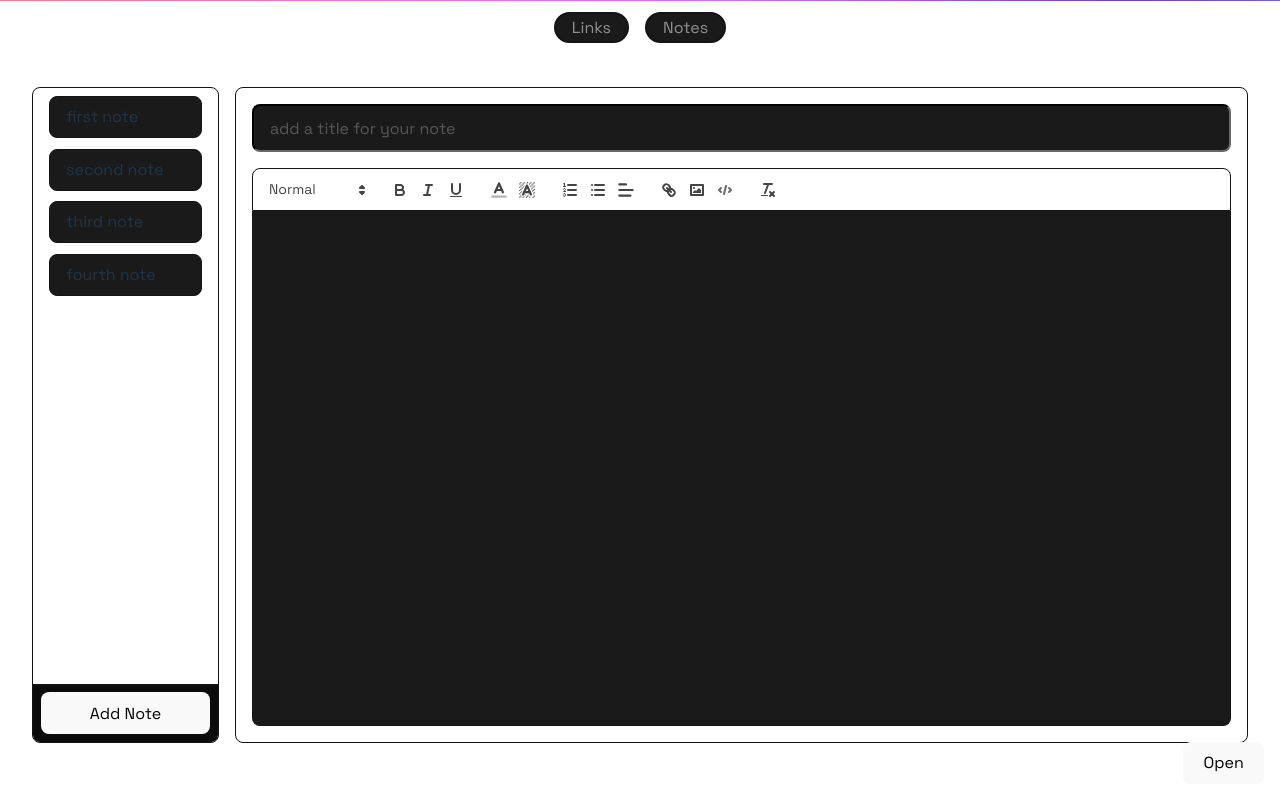
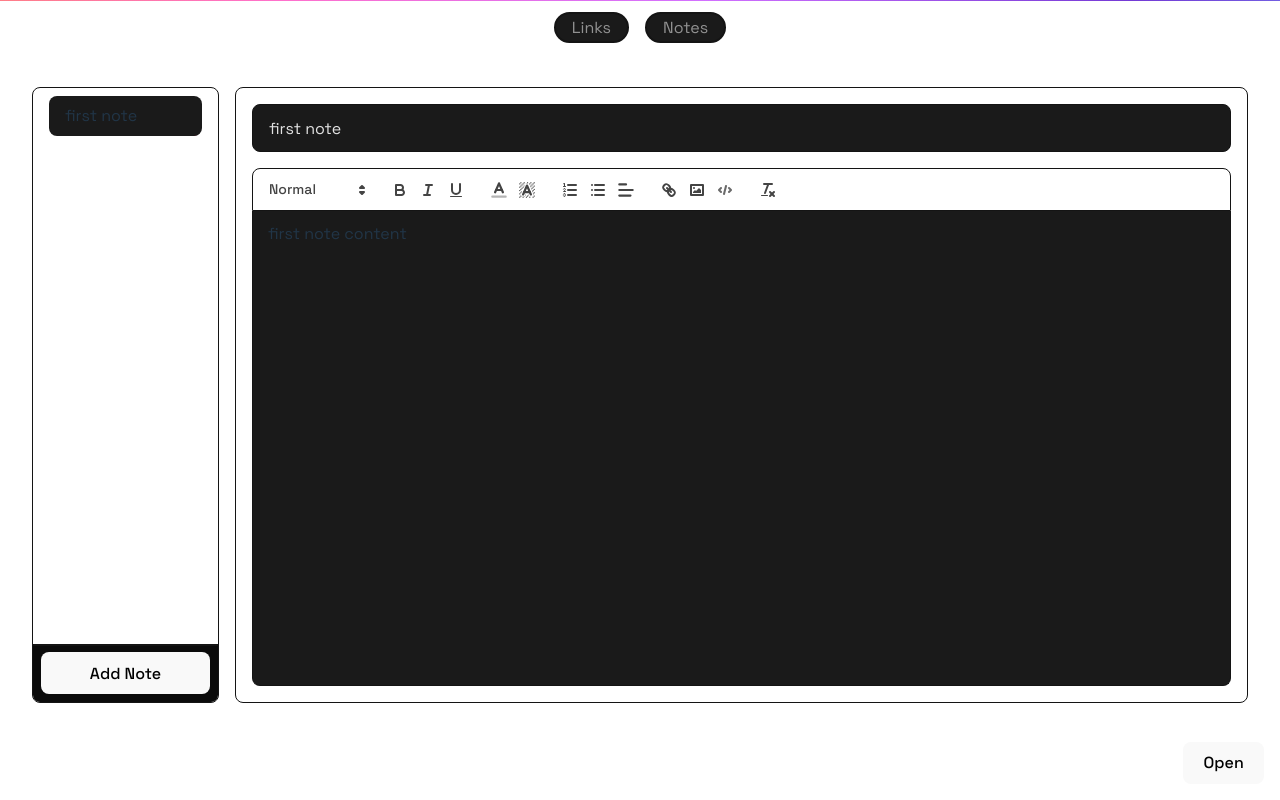
Before and after one commit to BigBadBodyPillow/utility, a React (Vite) app: page /utility/notes in a window 1280 px wide. Built offline with nearby package versions, Linux system fonts and the light colour scheme.

Commit message:
note selection and deletion. delete icon also

```diff
--- a/index.html
+++ b/index.html
@@ -10,7 +10,7 @@
     <link rel="preconnect" href="https://fonts.googleapis.com" />
     <link rel="preconnect" href="https://fonts.gstatic.com" crossorigin />
     <link
-      href="https://fonts.googleapis.com/css2?family=Space+Grotesk&display=swap"
+      href="https://fonts.googleapis.com/css2?family=Space+Grotesk:wght@300..700&display=swap"
       rel="stylesheet"
     />
   </head>
--- a/src/Components/Notes/Notes.css
+++ b/src/Components/Notes/Notes.css
@@ -8,6 +8,17 @@
   /* height: calc(100vh - 4rem); */
   max-height: 90%;
   box-sizing: border-box;
+}
+
+@media (height < 850px) {
+  .notes {
+    max-height: 85%;
+  }
+}
+@media (height < 600px) {
+  .notes {
+    max-height: 80%;
+  }
 }
 
 .notes-edit {
@@ -77,7 +88,7 @@
   color: var(--colour);
   background-color: var(--button-colour);
   border-radius: var(--border-radius);
-  border-color: var(--border-colour);
+  border: 1px solid var(--border-colour);
   height: 3rem;
   padding-left: 1rem;
 }
--- a/src/Components/Notes/Notes.tsx
+++ b/src/Components/Notes/Notes.tsx
@@ -1,4 +1,4 @@
-import { useState } from 'react';
+import { useState, useRef, useEffect } from 'react';
 
 //css
 import './Notes.css';
@@ -12,42 +12,135 @@ import { PrimeReactProvider } from 'primereact/api';
 import { Editor } from 'primereact/editor';
 // import 'primereact/resources/themes/lara-light-cyan/theme.css';
 
+type Note = {
+  id: number;
+  title: string;
+  content: string;
+};
+
+const SAVE_DELAY = 2000;
+const STORAGE_KEY = 'notes-app-data';
+
 export function Notes() {
-  const [text, setText] = useState('');
+  // const [editingStatus, setEditingStatus] = useState<boolean>(false);
+
+  const [notes, setNotes] = useState<Note[]>(() => {
+    const saved = localStorage.getItem(STORAGE_KEY);
+    if (saved) {
+      return JSON.parse(saved);
+    }
+    return [
+      { id: 0, title: 'first note', content: '<p>first note content</p>' },
+    ];
+  });
+
+  const [selectedId, setSelectedId] = useState<number | null>(
+    notes[0]?.id ?? null
+  );
+
+  const saveTimeoutRef = useRef<ReturnType<typeof setTimeout> | null>(null);
+  const nextIdRef = useRef<number>(0);
+
+  useEffect(() => {
+    if (notes.length > 0) {
+      nextIdRef.current = Math.max(...notes.map((n) => n.id)) + 1;
+    }
+  }, []);
+
+  // save to local storage
+  useEffect(() => {
+    if (saveTimeoutRef.current) {
+      clearTimeout(saveTimeoutRef.current);
+    }
+
+    saveTimeoutRef.current = setTimeout(() => {
+      localStorage.setItem(STORAGE_KEY, JSON.stringify(notes));
+    }, SAVE_DELAY);
+
+    return () => {
+      if (saveTimeoutRef.current) {
+        clearTimeout(saveTimeoutRef.current);
+      }
+    };
+  }, [notes]);
+
+  function addNote() {
+    const id = nextIdRef.current++;
+    const newNote: Note = { id, title: '', content: '' };
+    setNotes((s) => [newNote, ...s]);
+    setSelectedId(id);
+  }
+
+  function selectNote(id: number) {
+    setSelectedId(id);
+  }
+
+  function updateTitle(title: string) {
+    if (selectedId === null) return;
+    setNotes((prev) =>
+      prev.map((n) => (n.id === selectedId ? { ...n, title } : n))
+    );
+  }
+
+  function updateContent(html: string) {
+    if (selectedId === null) return;
+    setNotes((prev) =>
+      prev.map((n) => (n.id === selectedId ? { ...n, content: html } : n))
+    );
+  }
+
+  const selected = notes.find((n) => n.id === selectedId) ?? null;
+
+  // const toggleEditingStatus = () => {
+  //   setEditingStatus(!editingStatus);
+  // };
+
+  const deleteNote = (id: number) => {
+    setNotes((prev) => prev.filter((n) => n.id !== id));
+    if (selectedId === id) {
+      setSelectedId(null);
+    }
+  };
 
   return (
     <>
       <div className="notes">
         <div className="notes-list">
+          {/* <div onClick={toggleEditingStatus}> Edit </div> */}
           <ul>
-            <List title="first note" />
-            <List title="second note" />
-            <List title="third note" />
-            <List title="fourth note" />
+            {notes.map((n) => (
+              <List
+                key={n.id}
+                id={String(n.id)}
+                title={n.title}
+                active={n.id === selectedId}
+                onSelect={(id) => selectNote(Number(id))}
+                // editingStatus={editingStatus}
+                onDelete={() => deleteNote(n.id)}
+              />
+            ))}
           </ul>
           <div className="add-section">
-            <button className="add-notes">Add Note</button>
+            <button className="add-notes" onClick={addNote}>
+              Add Note
+            </button>
           </div>
         </div>
-        <PrimeReactProvider
-        // value={{ unstyled: true }}
-        >
+        <PrimeReactProvider>
           <div className="notes-edit">
             <div className="title-section">
               <input
                 type="text"
                 className="note-editor-title focus-visible "
                 placeholder="add a title for your note"
+                value={selected?.title ?? ''}
+                onChange={(e) => updateTitle(e.target.value)}
+                disabled={!selected}
               />
             </div>
             <Editor
-              value={text}
-              onTextChange={(e) => setText(e.htmlValue || '')}
-              style={
-                {
-                  // maxHeight: '875px',
-                }
-              }
+              value={selected?.content ?? ''}
+              onTextChange={(e) => updateContent(e.htmlValue ?? '')}
             />
           </div>
         </PrimeReactProvider>
--- a/src/Components/Notes/list/List.css
+++ b/src/Components/Notes/list/List.css
@@ -6,6 +6,11 @@
   flex-direction: row;
   align-items: stretch;
   white-space: nowrap;
+}
+.note-item {
+  /* line hight + the padding */
+  min-height: calc(24px + (2 * 0.5rem));
+  position: relative;
 }
 .list-handle {
   padding-block: 0.5rem;
@@ -27,13 +32,53 @@
   aspect-ratio: 1/1;
 }
 .note-title {
-  border: 1px solid var(--border-colour);
+  /* border: 1px solid var(--border-colour); */
   border-radius: var(--border-radius);
   background-color: var(--button-colour);
   padding: 0.5rem 1rem;
   cursor: pointer;
   flex-grow: 1;
+  max-width: 250px;
+  overflow: hidden;
+  text-overflow: ellipsis;
 }
+/* .note-title:active {
+  cursor: grab;
+} */
+/* .note-title[style~='transform:']:active {
+  cursor: grabbing;
+} */
 .note-title:hover {
   background-color: var(--accent-colour);
 }
+.note-title:active {
+  background-color: #bd5496;
+}
+
+.delete-button {
+  position: absolute;
+  height: calc(100% - 1px);
+  margin-top: 0.5px;
+  aspect-ratio: 1/1;
+  right: 1px;
+  background-color: #b81334;
+  justify-content: center;
+  padding: 0;
+  z-index: -1;
+}
+
+.delete-button:hover {
+  background-color: #b81334;
+  opacity: 0.8 !important;
+}
+.delete-button:active {
+  background-color: #b81334;
+  opacity: 0.6 !important;
+}
+/* .note-title.react-draggable-dragged + .delete-button {
+  z-index: 1;
+} */
+
+.binIcon {
+  transform: translateY(10%);
+}
--- a/src/Components/Notes/list/List.tsx
+++ b/src/Components/Notes/list/List.tsx
@@ -1,21 +1,60 @@
-// import { useRef } from 'react';
+import { useRef } from 'react';
+
 //modules
-// import Draggable from 'react-draggable';
+import Draggable from 'react-draggable';
 
 //css
 import './List.css';
 
-export function List({ title }: { title: string }) {
-  // const nodeRef = useRef(null);
+//iconss
+// import BinIcon from '../../../Assets/icons/bin-svgrepo-com.svg';
+// import { ReactElement as BinIcon } from '../../../assets/icons/BinIcon';
+// import { BinIcon } from '../../assets/icons/BinIcon.tsx';
+import { BinIcon } from '../../../assets/icons/BinIcon';
+
+export function List({
+  id,
+  title,
+  onSelect,
+  active,
+  // editingStatus,
+  onDelete,
+}: {
+  id: string;
+  title: string;
+  onSelect: (id: string) => void;
+  active?: boolean;
+  // editingStatus?: boolean;
+  onDelete?: () => void;
+}) {
+  // const [dragged, setDragged] = useState(false);
+  const nodeRef = useRef<HTMLDivElement | null>(null);
+
+  function handleDeleteButtonActive() {
+    const draggableDiv = nodeRef.current;
+    if (!draggableDiv) return;
+
+    const transform = draggableDiv.style.transform;
+    const transformValue = Number(transform.slice(11, -3)); /* only the value*/
+    const deleteButton =
+      draggableDiv.nextElementSibling as HTMLButtonElement; /* sibling is the button*/
+
+    if (transformValue <= 42) {
+      deleteButton.style.zIndex = '-1';
+      deleteButton.style.opacity = '0.7';
+    } else {
+      deleteButton.style.zIndex = '1';
+      deleteButton.style.opacity = '1';
+    }
+  }
+
   return (
     <>
-      {/* <Draggable
-        nodeRef={nodeRef}
-        handle=".list-handle"
-        bounds=".notes-list ul"
-      > */}
-      {/* <li ref={nodeRef}> */}
-      <li>
+      <li
+        // ref={nodeRef}
+        className={active ? 'note-item active' : 'note-item'}
+        onClick={() => onSelect(id)}
+      >
         {/* <div className="list-handle">
             <div></div>
             <div></div>
@@ -23,10 +62,31 @@ export function List({ title }: { title: string }) {
             <div></div>
             <div></div>
             <div></div>
-          </div> */}
-        <div className="note-title">{title}</div>
+            </div> */}
+
+        <Draggable
+          nodeRef={nodeRef}
+          handle=".note-title"
+          // handle=".list-handle"
+          // bounds=".notes-list ul"
+          axis="x"
+          bounds={{ left: -50, right: 0 }}
+          onStop={handleDeleteButtonActive}
+        >
+          <div className="note-title" role="button" ref={nodeRef}>
+            {title ? title : 'untitled'}
+          </div>
+        </Draggable>
+        {/* {editingStatus && (
+            <div className="note-edit-icon" onClick={onDelete}>
+              D
+            </div>
+          )} */}
+        <button className="delete-button" onClick={onDelete}>
+          {/* D */}
+          <BinIcon width="1.3rem" className="binIcon" />
+        </button>
       </li>
-      {/* </Draggable> */}
     </>
   );
 }
--- a/src/Components/Notes/quillOverwrites.css
+++ b/src/Components/Notes/quillOverwrites.css
@@ -90,7 +90,7 @@
   background-color: var(--button-colour);
   /* min-height: 0 !important;
   max-height: 70vh !important; */
-  flex-grow: 1;
+  /* flex-grow: 1; */
 }
 
 /* @media (height <= 1028px) {
@@ -114,3 +114,7 @@
   flex-direction: column;
   flex-grow: 1;
 }
+.ql-editor img {
+  border-radius: var(--border-radius);
+  max-height: 300px;
+}
--- /dev/null
+++ b/src/assets/icons/BinIcon.tsx
@@ -0,0 +1,62 @@
+// import * as React from 'react';
+// export const BinIcon: React.FC<React.SVGProps<SVGSVGElement>> = (props) => (
+//   <svg
+//     // width="800px"
+//     // height="800px"
+//     viewBox="0 0 24 24"
+//     fill="none"
+//     xmlns="http://www.w3.org/2000/svg"
+//     {...props}
+//   >
+//     <path
+//       d="M1.5 3.75C1.08579 3.75 0.75 4.08579 0.75 4.5C0.75 4.91421 1.08579 5.25 1.5 5.25V3.75ZM22.5 5.25C22.9142 5.25 23.25 4.91421 23.25 4.5C23.25 4.08579 22.9142 3.75 22.5 3.75V5.25ZM1.5 5.25H22.5V3.75H1.5V5.25Z"
+//       // fill="#71717A"
+//     />
+//     <path
+//       d="M9.75 1.5V0.75V1.5ZM8.25 3H7.5H8.25ZM7.5 4.5C7.5 4.91421 7.83579 5.25 8.25 5.25C8.66421 5.25 9 4.91421 9 4.5H7.5ZM15 4.5C15 4.91421 15.3358 5.25 15.75 5.25C16.1642 5.25 16.5 4.91421 16.5 4.5H15ZM15.75 3H16.5H15.75ZM14.25 0.75H9.75V2.25H14.25V0.75ZM9.75 0.75C9.15326 0.75 8.58097 0.987053 8.15901 1.40901L9.21967 2.46967C9.36032 2.32902 9.55109 2.25 9.75 2.25V0.75ZM8.15901 1.40901C7.73705 1.83097 7.5 2.40326 7.5 3H9C9 2.80109 9.07902 2.61032 9.21967 2.46967L8.15901 1.40901ZM7.5 3V4.5H9V3H7.5ZM16.5 4.5V3H15V4.5H16.5ZM16.5 3C16.5 2.40326 16.2629 1.83097 15.841 1.40901L14.7803 2.46967C14.921 2.61032 15 2.80109 15 3H16.5ZM15.841 1.40901C15.419 0.987053 14.8467 0.75 14.25 0.75V2.25C14.4489 2.25 14.6397 2.32902 14.7803 2.46967L15.841 1.40901Z"
+//       // fill="#71717A"
+//     />
+//     <path
+//       d="M9 17.25C9 17.6642 9.33579 18 9.75 18C10.1642 18 10.5 17.6642 10.5 17.25H9ZM10.5 9.75C10.5 9.33579 10.1642 9 9.75 9C9.33579 9 9 9.33579 9 9.75H10.5ZM10.5 17.25V9.75H9V17.25H10.5Z"
+//       // fill="#71717A"
+//     />
+//     <path
+//       d="M13.5 17.25C13.5 17.6642 13.8358 18 14.25 18C14.6642 18 15 17.6642 15 17.25H13.5ZM15 9.75C15 9.33579 14.6642 9 14.25 9C13.8358 9 13.5 9.33579 13.5 9.75H15ZM15 17.25V9.75H13.5V17.25H15Z"
+//       // fill="#71717A"
+//     />
+//     <path
+//       d="M18.865 21.124L18.1176 21.0617L18.1176 21.062L18.865 21.124ZM17.37 22.5L17.3701 21.75H17.37V22.5ZM6.631 22.5V21.75H6.63093L6.631 22.5ZM5.136 21.124L5.88343 21.062L5.88341 21.0617L5.136 21.124ZM4.49741 4.43769C4.46299 4.0249 4.10047 3.71818 3.68769 3.75259C3.2749 3.78701 2.96818 4.14953 3.00259 4.56231L4.49741 4.43769ZM20.9974 4.56227C21.0318 4.14949 20.7251 3.78698 20.3123 3.75259C19.8995 3.7182 19.537 4.02495 19.5026 4.43773L20.9974 4.56227ZM18.1176 21.062C18.102 21.2495 18.0165 21.4244 17.878 21.5518L18.8939 22.6555C19.3093 22.2732 19.5658 21.7486 19.6124 21.186L18.1176 21.062ZM17.878 21.5518C17.7396 21.6793 17.5583 21.75 17.3701 21.75L17.3699 23.25C17.9345 23.25 18.4785 23.0379 18.8939 22.6555L17.878 21.5518ZM17.37 21.75H6.631V23.25H17.37V21.75ZM6.63093 21.75C6.44274 21.75 6.26142 21.6793 6.12295 21.5518L5.10713 22.6555C5.52253 23.0379 6.06649 23.25 6.63107 23.25L6.63093 21.75ZM6.12295 21.5518C5.98449 21.4244 5.89899 21.2495 5.88343 21.062L4.38857 21.186C4.43524 21.7486 4.69172 22.2732 5.10713 22.6555L6.12295 21.5518ZM5.88341 21.0617L4.49741 4.43769L3.00259 4.56231L4.38859 21.1863L5.88341 21.0617ZM19.5026 4.43773L18.1176 21.0617L19.6124 21.1863L20.9974 4.56227L19.5026 4.43773Z"
+//       // fill="#71717A"
+//     />
+//   </svg>
+// );
+
+import * as React from 'react';
+export const BinIcon: React.FC<React.SVGProps<SVGSVGElement>> = (props) => (
+  <svg
+    viewBox="-0.5 0 19 19"
+    xmlns="http://www.w3.org/2000/svg"
+    xmlnsXlink="http://www.w3.org/1999/xlink"
+    // xmlns:sketch="http://www.bohemiancoding.com/sketch/ns"
+    {...props}
+  >
+    <title>{'icon/18/icon-delete'}</title>
+    <desc>{'Created with Sketch.'}</desc>
+    <defs />
+    <g
+      id="out"
+      stroke="none"
+      strokeWidth={1}
+      fill="none"
+      fillRule="evenodd"
+      // sketch:type="MSPage"
+    >
+      <path
+        d="M4.91666667,14.8888889 C4.91666667,15.3571429 5.60416667,16 6.0625,16 L12.9375,16 C13.3958333,16 14.0833333,15.3571429 14.0833333,14.8888889 L14.0833333,6 L4.91666667,6 L4.91666667,14.8888889 L4.91666667,14.8888889 L4.91666667,14.8888889 Z M15,3.46500003 L12.5555556,3.46500003 L11.3333333,2 L7.66666667,2 L6.44444444,3.46500003 L4,3.46500003 L4,4.93000007 L15,4.93000007 L15,3.46500003 L15,3.46500003 L15,3.46500003 Z"
+        id="path"
+        fill="#000000"
+        // sketch:type="MSShapeGroup"
+      />
+    </g>
+  </svg>
+);
```
Also changed, not shown: src/index.css (+7 -0 lines), src/assets/icons/bin-svgrepo-com - Copy.svg (added), src/assets/icons/bin-svgrepo-com.svg (added).
